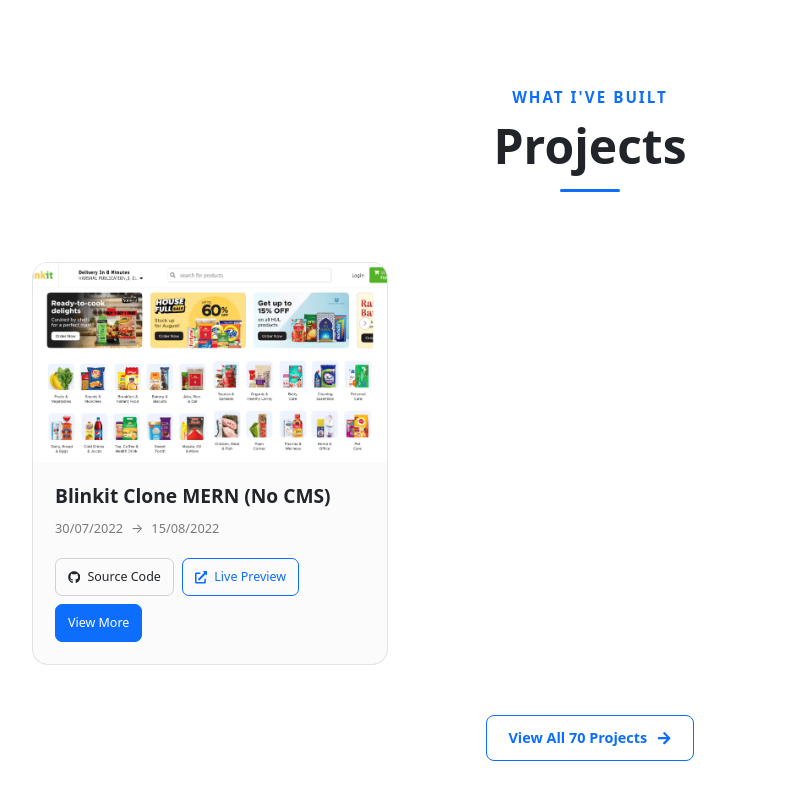
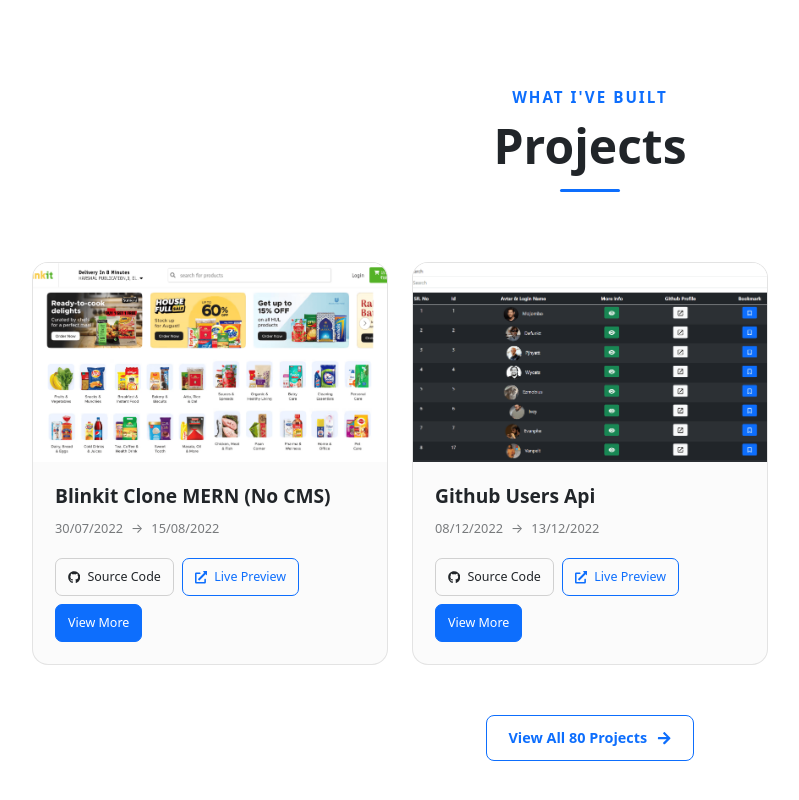
Before and after one commit to manish202/personal-portfolio, a React (Vite) app: page / in a window 1280 px wide. Shown: the part 3111-3911 px from the top of the page, without its empty margins (50-849 px from the left). Built offline with nearby package versions, Linux system fonts and the light colour scheme.

Commit message:
another 10 projects added 8th time

```diff
--- a/src/components/projects/constantsAndTypes.ts
+++ b/src/components/projects/constantsAndTypes.ts
@@ -6,7 +6,7 @@
     'anime.js', 'svg', 'swiper.js', 'mysql', 'react', 'react-dom', 'react-router-dom', 'react-scripts',
     'gh-pages', 'react-toastify', '@emotion/react', '@emotion/styled', '@mui/icons-material',
     '@mui/material', 'firebase', 'react-cookie', 'bcryptjs', 'node', 'express', 'mongodb', 'mongoose',
-    'jsonwebtoken', 'cors', 'dotenv',
+    'jsonwebtoken', 'cors', 'dotenv', 'wordpress',
 ] as const;
 export type TechAndPackagesOptionsType = typeof techAndPackages[number] | "all";
 
--- a/src/components/projects/projects.ts
+++ b/src/components/projects/projects.ts
@@ -911,6 +911,136 @@
         isHighlighted: false,
         isPrivateRepo: false,
     },
+    {
+        id: 71,
+        title: "Responsive Dropdown Menu",
+        description: ["Created responsive multiple dropdown navigation menu using javascript"],
+        images: ["dropdown-nav.png"],
+        approxStartDate: "11/10/2022",
+        approxEndDate: "11/10/2022",
+        techAndPackages: ['html', 'css', 'javascript'],
+        sourceCode: "https://codepen.io/manish202/pen/qBYLdaO",
+        livePreview: "https://codepen.io/manish202/full/qBYLdaO",
+        isHighlighted: false,
+        isPrivateRepo: false,
+    },
+    {
+        id: 72,
+        title: "Multiplication Table Using Javascript",
+        description: ["Created multiplication table dynamically using javascript"],
+        images: ["mult_table.png"],
+        approxStartDate: "19/10/2022",
+        approxEndDate: "19/10/2022",
+        techAndPackages: ['html', 'css', 'javascript'],
+        sourceCode: "https://codepen.io/manish202/pen/wvjbEGx",
+        livePreview: "https://codepen.io/manish202/full/wvjbEGx",
+        isHighlighted: false,
+        isPrivateRepo: false,
+    },
+    {
+        id: 73,
+        title: "Data Converter Like Gb-Kb",
+        description: ["Created data size converter using javascript"],
+        images: ["data_conv.png"],
+        approxStartDate: "20/10/2022",
+        approxEndDate: "20/10/2022",
+        techAndPackages: ['html', 'css', 'javascript'],
+        sourceCode: "https://codepen.io/manish202/pen/poVXeWm",
+        livePreview: "https://codepen.io/manish202/full/poVXeWm",
+        isHighlighted: false,
+        isPrivateRepo: false,
+    },
+    {
+        id: 74,
+        title: "Age Calculator Using Javascript",
+        description: ["Created age calculator application using javascript"],
+        images: ["age_calc.png"],
+        approxStartDate: "20/10/2022",
+        approxEndDate: "20/10/2022",
+        techAndPackages: ['html', 'css', 'javascript'],
+        sourceCode: "https://codepen.io/manish202/pen/vYjqWxE",
+        livePreview: "https://codepen.io/manish202/full/vYjqWxE",
+        isHighlighted: false,
+        isPrivateRepo: false,
+    },
+    {
+        id: 75,
+        title: "Time Converter Using Javascript",
+        description: ["Created time unit converter using javascript"],
+        images: ["time_conv.png"],
+        approxStartDate: "20/10/2022",
+        approxEndDate: "20/10/2022",
+        techAndPackages: ['html', 'css', 'javascript'],
+        sourceCode: "https://codepen.io/manish202/pen/vYjqpVp",
+        livePreview: "https://codepen.io/manish202/full/vYjqpVp",
+        isHighlighted: false,
+        isPrivateRepo: false,
+    },
+    {
+        id: 76,
+        title: "Tick Tack Toe Game Logic",
+        description: ["Tic tac toe game logic implemented using javascript"],
+        images: ["ticktacktoe.png"],
+        approxStartDate: "21/10/2022",
+        approxEndDate: "21/10/2022",
+        techAndPackages: ['html', 'css', 'javascript'],
+        sourceCode: "https://codepen.io/manish202/pen/JjvgGRd",
+        livePreview: "https://codepen.io/manish202/full/JjvgGRd",
+        isHighlighted: false,
+        isPrivateRepo: false,
+    },
+    {
+        id: 77,
+        title: "Random Dog Images Api",
+        description: ["Random dog images fetched using public api"],
+        images: ["dog_img_api.png"],
+        approxStartDate: "28/10/2022",
+        approxEndDate: "28/10/2022",
+        techAndPackages: ['html', 'css', 'javascript'],
+        sourceCode: "https://codepen.io/manish202/pen/mdKJBmr",
+        livePreview: "https://codepen.io/manish202/full/mdKJBmr",
+        isHighlighted: false,
+        isPrivateRepo: false,
+    },
+    {
+        id: 78,
+        title: "Json File CRUD With React & Node",
+        description: ["Doing crud operation with json file using reactjs & nodejs.", "Live preview is not available due to lack of hosting, but you can download source code and run it on your localhost."],
+        images: ["react-node-fs-crud.png"],
+        approxStartDate: "11/11/2022",
+        approxEndDate: "11/11/2022",
+        techAndPackages: ['html','css','javascript','react','react-dom','react-toastify','react-scripts','node','cors'],
+        sourceCode: "https://github.com/manish202/react_node_json_crud",
+        livePreview: null,
+        isHighlighted: false,
+        isPrivateRepo: false,
+    },
+    {
+        id: 79,
+        title: "Github Users Api",
+        description: ["Fetching github users api data in react application."],
+        images: ["github-users-api.png"],
+        approxStartDate: "08/12/2022",
+        approxEndDate: "13/12/2022",
+        techAndPackages: ['html','css','bootstrap','javascript','react','react-dom','react-router-dom','react-scripts','@mui/icons-material'],
+        sourceCode: "https://github.com/manish202/github_users_api",
+        livePreview: "https://github-users-api.onrender.com",
+        isHighlighted: true,
+        isPrivateRepo: false,
+    },
+    {
+        id: 80,
+        title: "Wordpress Website",
+        description: ["I have tried to create wordpress based hair salon business website.", "I was just trying to do some freelance work. This is my first attempt/experiment to get some freelance work.", "I was just randomly targeting any business and trying to create there website without there requirement. If they will like my work then they will pay me for that, otherwise this project will become part of my portfolio, and my portfolio can help me to get some freelance work.", "Live preview is not available due to lack of web hosting but you can download source code and run it on your localhost.", "Deployed on github on D/31/01/2023"],
+        images: ["laima-unisex.png"],
+        approxStartDate: "30/12/2022",
+        approxEndDate: "31/12/2022",
+        techAndPackages: ['html','css','javascript','php','mysql','wordpress'],
+        sourceCode: "https://github.com/manish202/laima_unisex_salon",
+        livePreview: null,
+        isHighlighted: false,
+        isPrivateRepo: false,
+    },
 ];
 
 export default projects;
```
